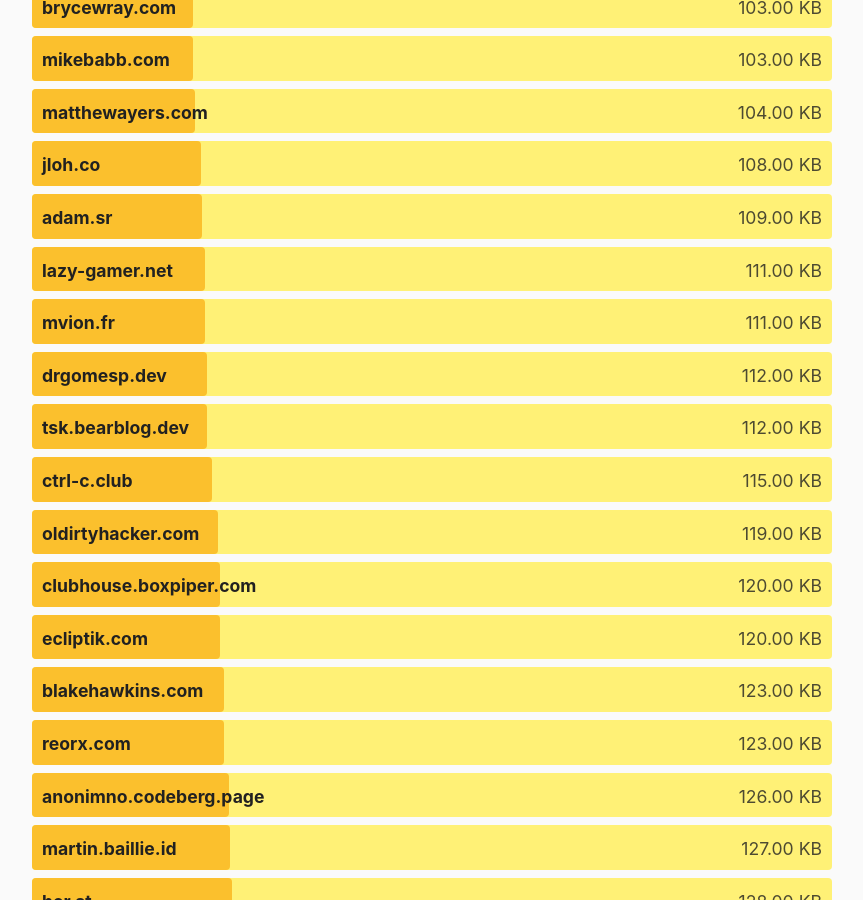
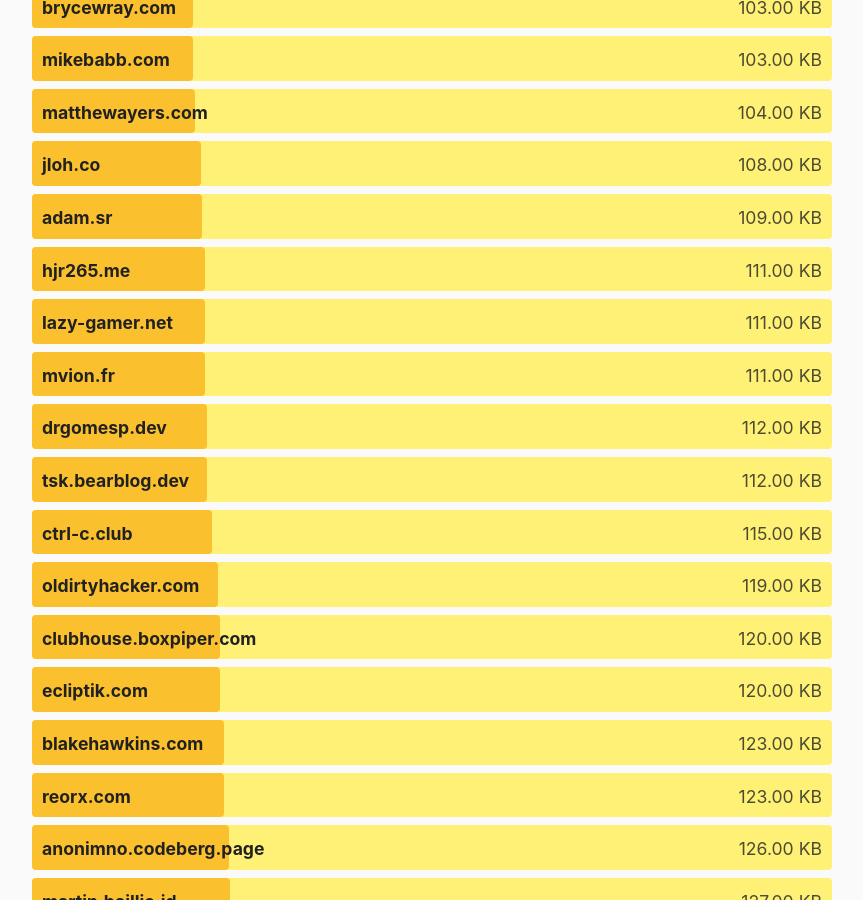
Before and after one commit to kevquirk/512kb.club, a Jekyll site: the page built from index.md, in a window 1280 px wide and 900 px high, scrolled down 18423 px. Shown: the whole window, without its empty margins (208-1071 px from the left). Built offline with Jekyll 4.4.1, drawn with Linux system fonts in a browser that asks for light colours.

Commit message:
Add hjr265.me

```diff
--- a/_data/sites.yml
+++ b/_data/sites.yml
@@ -1143,6 +1143,11 @@
   size: 6.5
   last_checked: 2022-09-12
 
+- domain: hjr265.me
+  url: https://hjr265.me/
+  size: 111
+  last_checked: 2022-11-24
+
 - domain: hmbrg.org
   url: https://hmbrg.org/
   size: 2.43
```
